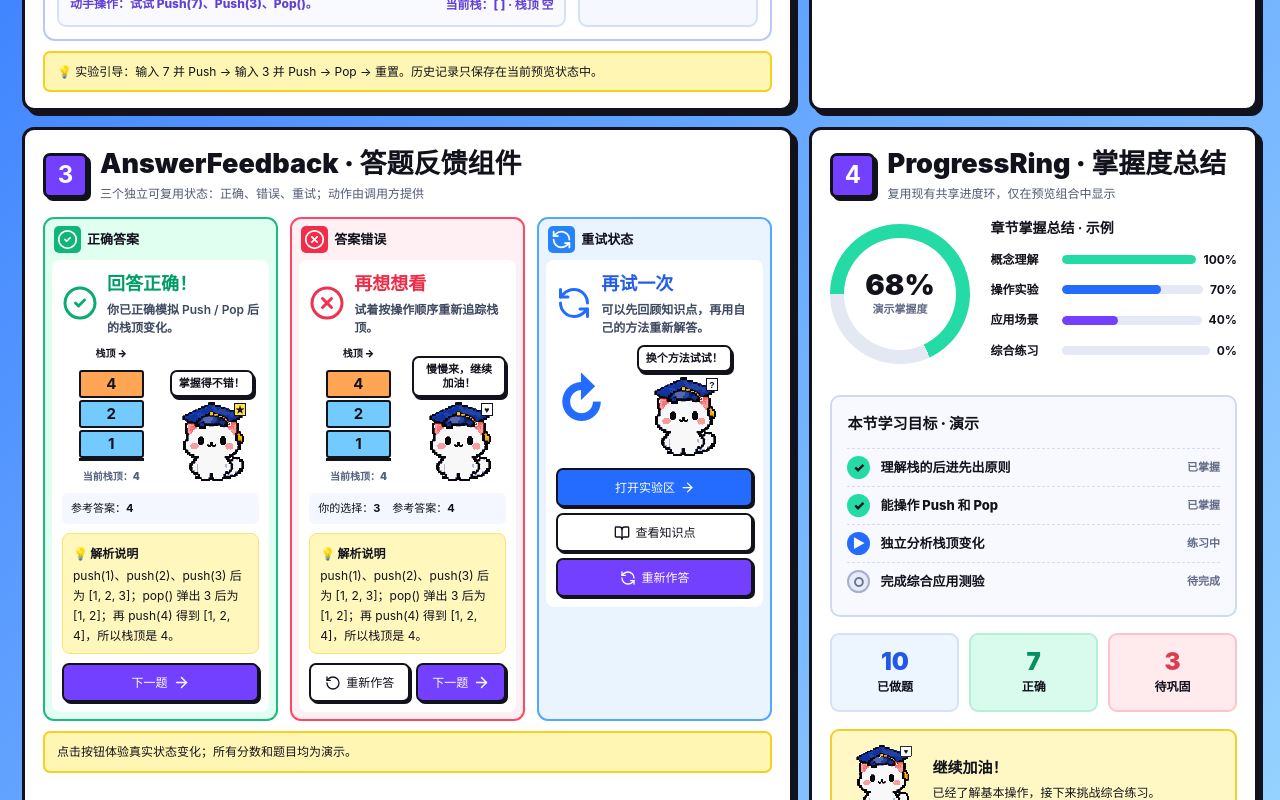
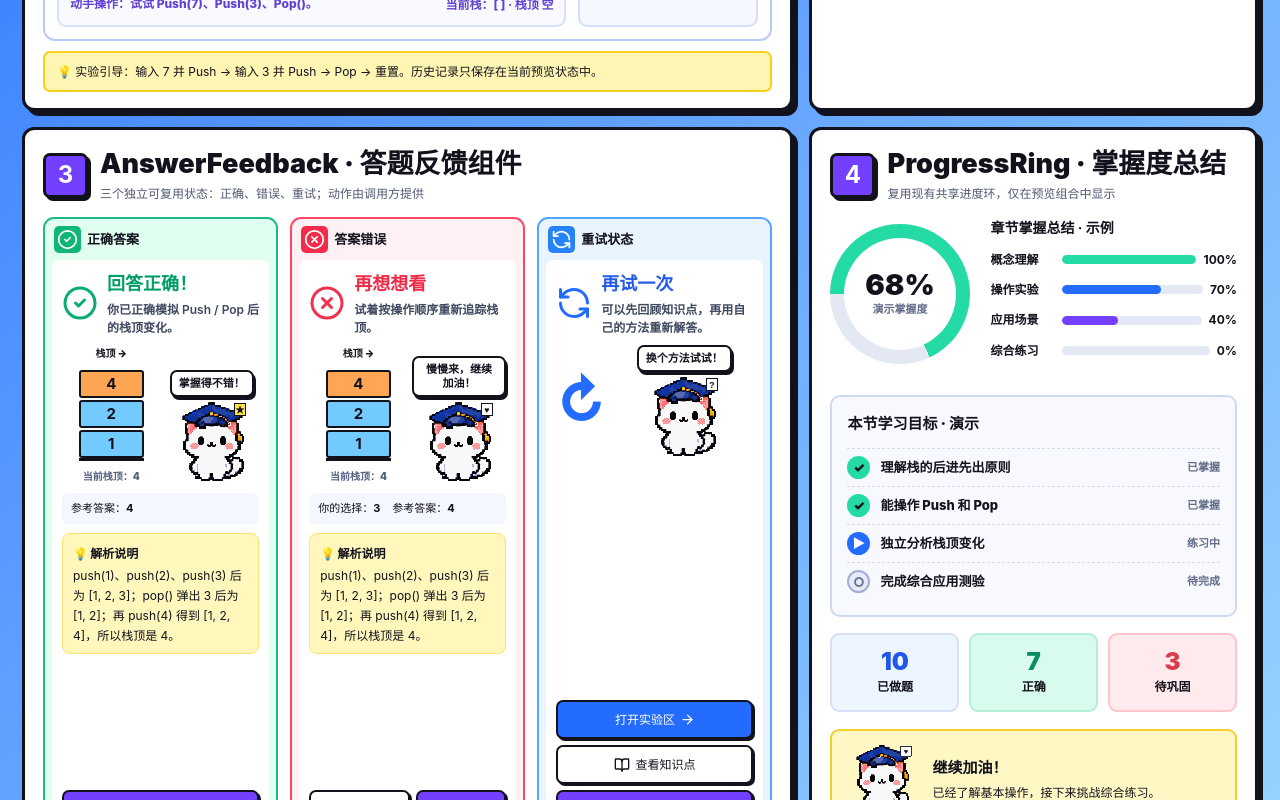
Before and after one commit to colddreamxiaowd/ContinueLeanringWithAI, a Next.js app in the folder web/: page /ui-lab/session-d in a window 1280 px wide. Shown: the part 720-1520 px from the top of the page. Built offline with nearby package versions, Linux system fonts and the light colour scheme.

Commit message:
chore(integrator): mirror Session D final desktop layout refinement

```diff
--- a/web/src/design/pixel-pop/workstreams/learning/learning.module.css
+++ b/web/src/design/pixel-pop/workstreams/learning/learning.module.css
@@ -276,3 +276,13 @@
  .progressTasks>div{gap:7px;font-size:12px}
  .progressTasks>div b{font-size:10px}
 }
+
+
+/* Desktop quadrant balance: keep footer actions aligned with the taller mastery panel. */
+@media(min-width:1151px){
+ .demoFeedbackPanel{display:flex;flex-direction:column}
+ .demoFeedbackPanel .demoGrid{flex:1;align-items:stretch}
+ .demoFeedbackPanel .feedback{height:100%;display:flex;flex-direction:column}
+ .demoFeedbackPanel .feedbackContent{flex:1;display:flex;flex-direction:column}
+ .demoFeedbackPanel .feedbackActions{margin-top:auto}
+}
```
